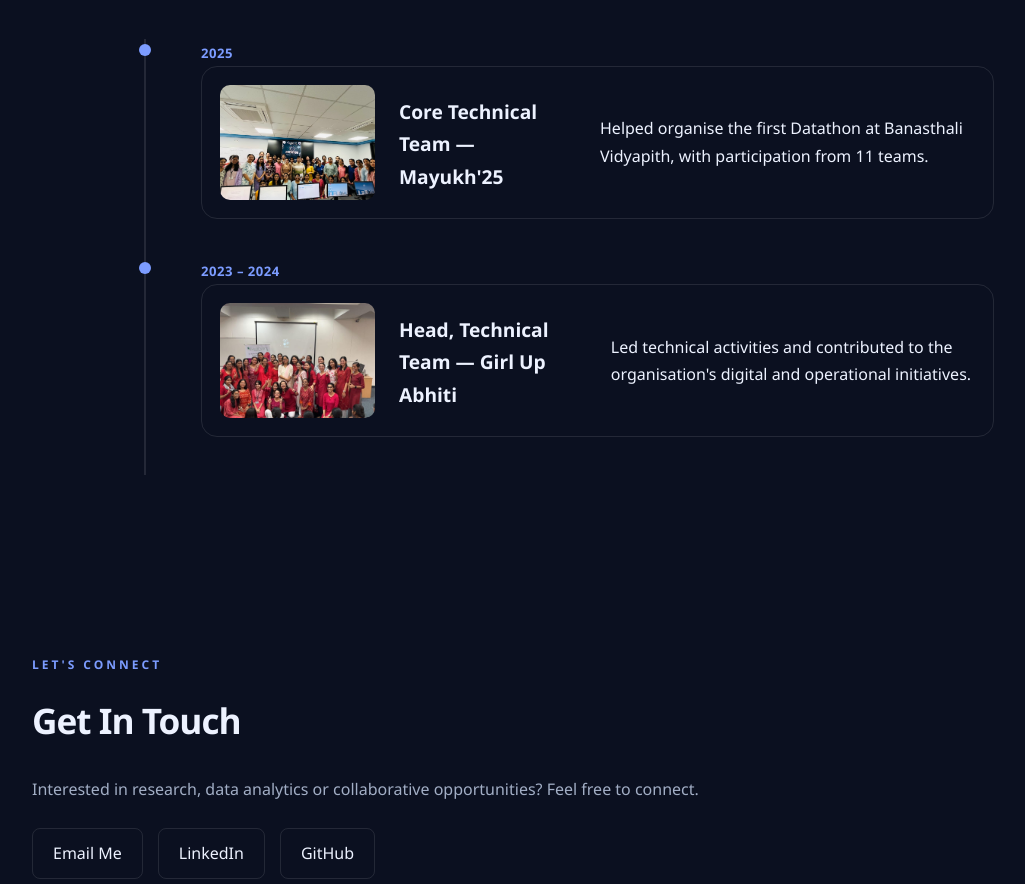
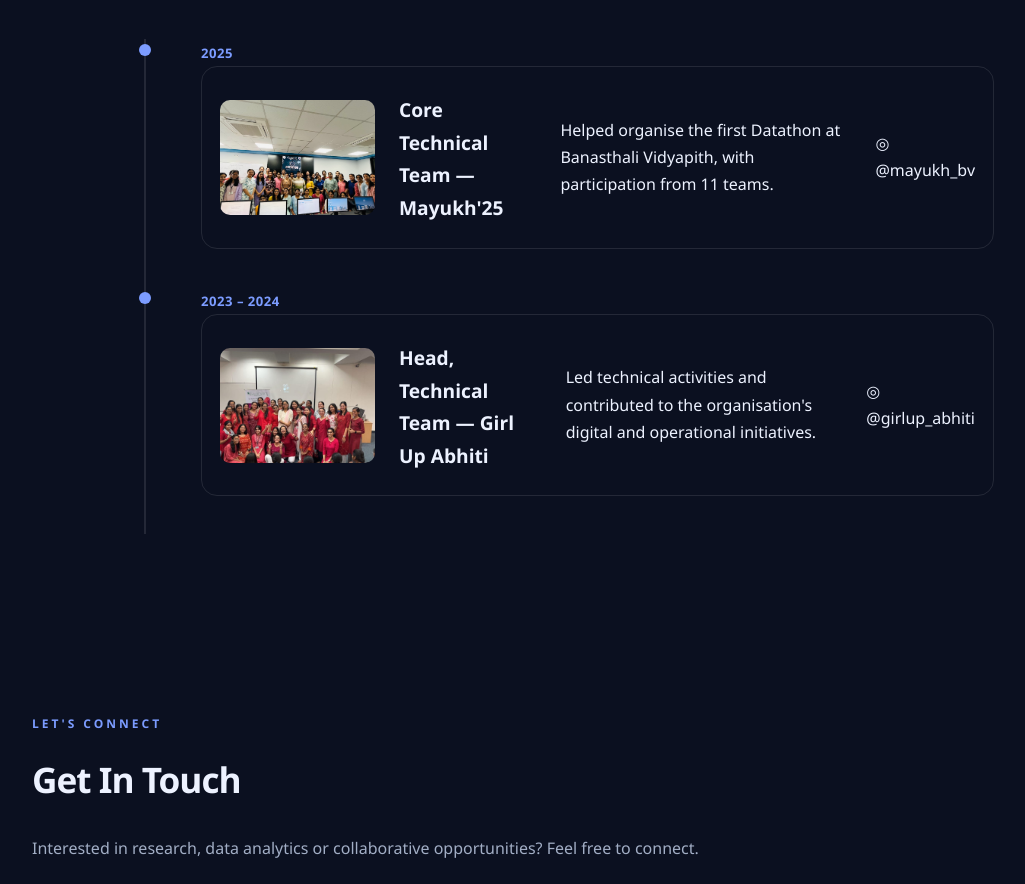
Before and after one commit to AnjaliKhatri0023/portfolio, a plain HTML site: page index.html in a window 1280 px wide. Shown: the part 4680-5564 px from the top of the page, without its empty margins (83-1108 px from the left). Drawn offline with Linux system fonts and the light colour scheme.

Commit message:
Update index.html

```diff
--- a/index.html
+++ b/index.html
@@ -304,6 +304,12 @@
         Helped organise the first Datathon at Banasthali Vidyapith,
         with participation from 11 teams.
       </p>
+        <a class="insta-link"
+       href="https://www.instagram.com/mayukh_bv?jplx=MjJqazRwcWZiNWxs"
+       target="_blank"
+       rel="noopener noreferrer">
+       <span>◎</span> @mayukh_bv
+    </a>
       </div>
     </div>
 
@@ -316,6 +322,12 @@
         Led technical activities and contributed to the organisation's
         digital and operational initiatives.
       </p>
+        <a class="insta-link"
+       href="https://www.instagram.com/girlup_abhiti?fqnt=MWJkdHN6ZHk1MTBqZw=="
+       target="_blank"
+       rel="noopener noreferrer">
+       <span>◎</span> @girlup_abhiti
+    </a>
     </div>
 
   </div>
```
